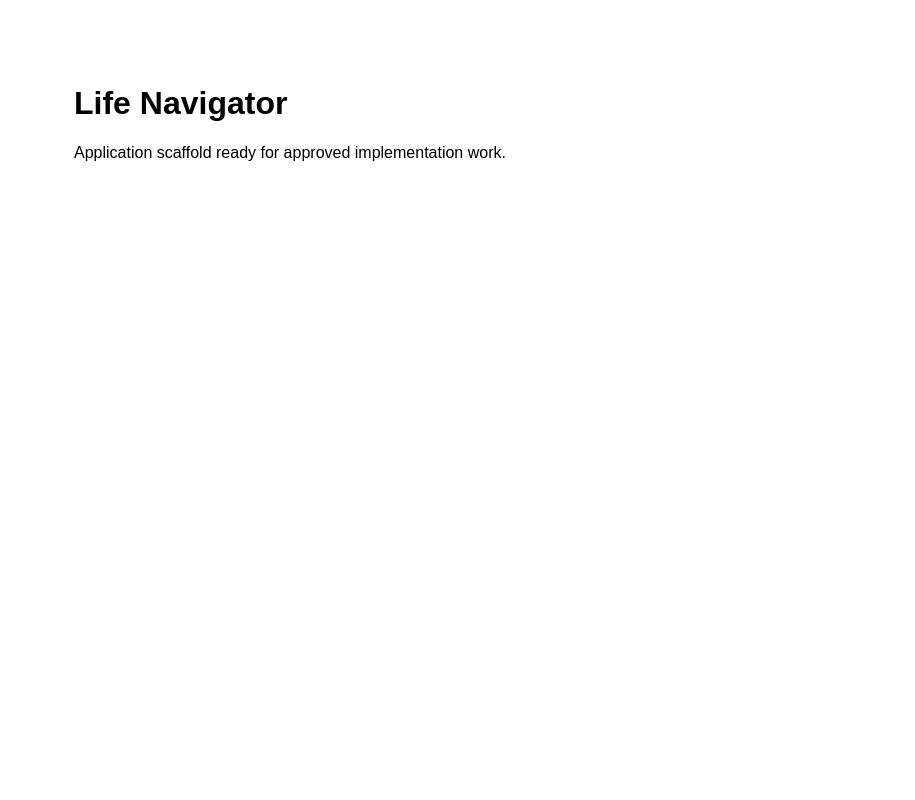
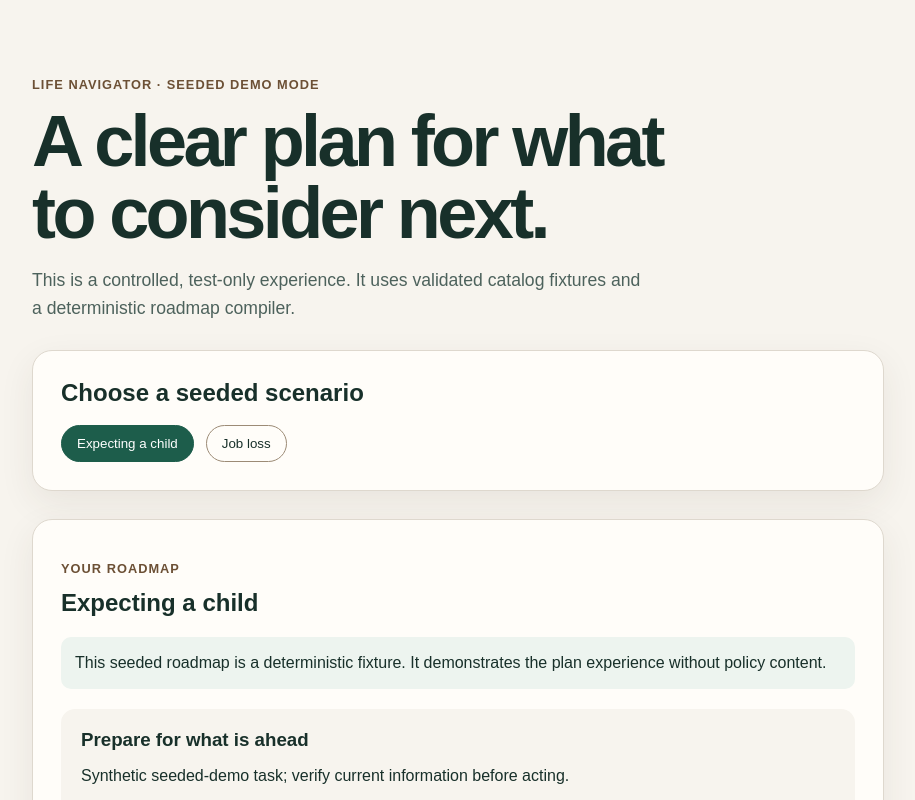
Before and after one commit to personal-alex/openai-hackathon, a Next.js app: page / in a window 1280 px wide. Shown: the top 800 px of the page, without its empty margins (182-1097 px from the left). Built offline with nearby package versions, Linux system fonts and the light colour scheme.

Commit message:
feat: add structured seeded roadmap shell

```diff
--- a/src/app/globals.css
+++ b/src/app/globals.css
@@ -1,14 +1,7 @@
-:root {
-  color-scheme: light;
-  font-family: Arial, Helvetica, sans-serif;
-}
-
-body {
-  margin: 0;
-}
-
-main {
-  max-width: 48rem;
-  margin: 0 auto;
-  padding: 4rem 1.5rem;
-}
+:root { color: #18302a; background: #f7f4ee; font-family: Arial, Helvetica, sans-serif; }
+* { box-sizing: border-box; }
+body { margin: 0; }
+.shell { max-width: 900px; margin: 0 auto; padding: 64px 24px; }
+h1 { max-width: 700px; margin: 8px 0 16px; font-size: clamp(2.25rem, 6vw, 4.5rem); letter-spacing: -.05em; line-height: 1; }
+h2 { margin: 0; font-size: 1.5rem; }.lede { max-width: 620px; color: #4d625c; font-size: 1.1rem; line-height: 1.6; }.eyebrow { color: #6c5035; font-size: .8rem; font-weight: 700; letter-spacing: .08em; text-transform: uppercase; }
+.panel { margin-top: 28px; padding: 28px; border: 1px solid #ded8ce; border-radius: 20px; background: #fffdf9; box-shadow: 0 12px 35px #3d342214; }.scenario-list { display: flex; flex-wrap: wrap; gap: 12px; margin-top: 18px; }button { border: 1px solid #9c8b76; border-radius: 999px; padding: 10px 15px; background: transparent; color: inherit; cursor: pointer; }button[aria-pressed="true"] { border-color: #1d5d4b; background: #1d5d4b; color: white; }.notice { margin: 20px 0; padding: 14px; border-radius: 10px; background: #edf4ef; line-height: 1.5; }ol { display: grid; gap: 14px; padding: 0; list-style: none; }li { padding: 20px; border-radius: 14px; background: #f7f4ee; }h3 { margin: 0; }dl { display: flex; flex-wrap: wrap; gap: 16px; }dt { color: #6c5035; font-size: .8rem; font-weight: 700; text-transform: uppercase; }dd { margin: 3px 0 0; }footer { margin-top: 28px; color: #4d625c; font-size: .9rem; line-height: 1.5; }
--- a/src/app/page.tsx
+++ b/src/app/page.tsx
@@ -1,8 +1,33 @@
+"use client";
+
+import { useMemo, useState } from "react";
+import { compileRoadmap } from "@/roadmap-compiler";
+import { seededScenarios } from "@/test-fixtures/seeded-scenarios";
+
 export default function Home() {
+  const [scenarioId, setScenarioId] = useState(seededScenarios[0].id);
+  const scenario = seededScenarios.find((item) => item.id === scenarioId) ?? seededScenarios[0];
+  const roadmap = useMemo(() => compileRoadmap(scenario.pack, scenario.context), [scenario]);
+
   return (
-    <main>
-      <h1>Life Navigator</h1>
-      <p>Application scaffold ready for approved implementation work.</p>
+    <main className="shell">
+      <header>
+        <p className="eyebrow">Life Navigator · seeded demo mode</p>
+        <h1>A clear plan for what to consider next.</h1>
+        <p className="lede">This is a controlled, test-only experience. It uses validated catalog fixtures and a deterministic roadmap compiler.</p>
+      </header>
+      <section aria-labelledby="scenario-heading" className="panel">
+        <h2 id="scenario-heading">Choose a seeded scenario</h2>
+        <div className="scenario-list">
+          {seededScenarios.map((item) => <button key={item.id} type="button" aria-pressed={item.id === scenario.id} onClick={() => setScenarioId(item.id)}>{item.label}</button>)}
+        </div>
+      </section>
+      <section aria-labelledby="roadmap-heading" className="panel roadmap">
+        <div><p className="eyebrow">Your roadmap</p><h2 id="roadmap-heading">{scenario.label}</h2></div>
+        <p className="notice">{scenario.explanation}</p>
+        <ol>{roadmap.steps.map((task) => <li key={task.id}><h3>{task.title}</h3><p>{task.actionSummary}</p><dl><div><dt>Timing</dt><dd>{task.timing.labelKey}</dd></div><div><dt>Why it appears</dt><dd>{task.rationale}</dd></div><div><dt>Status</dt><dd>{task.verificationLabel}</dd></div></dl></li>)}</ol>
+      </section>
+      <footer>General planning support only. Verify current information with an appropriate reviewed source before acting.</footer>
     </main>
   );
 }
--- /dev/null
+++ b/src/test-fixtures/seeded-scenarios.ts
@@ -0,0 +1,17 @@
+import type { EventPack, UserContext } from "@/domain-contracts";
+
+function fixturePack(id: "expecting_child" | "job_loss"): EventPack {
+  const taskId = id === "expecting_child" ? "fixture_prepare" : "fixture_next_step";
+  return {
+    id, version: "seeded-v1", jurisdiction: "IL", metadata: { title: "Synthetic fixture" },
+    facts: [], questions: [],
+    sourceCards: [{ id: "fixture_source", publisher: "Fixture publisher", canonicalUrl: "https://example.invalid/fixture", reviewedOn: "2026-07-15", reviewer: "Fixture reviewer", disposition: "approved", scope: "Test-only", supportedClaimSummary: "No real claim." }],
+    tasks: [{ id: taskId, title: id === "expecting_child" ? "Prepare for what is ahead" : "Map your next steps", actionSummary: "Synthetic seeded-demo task; verify current information before acting.", priority: 1, timing: { kind: "general", labelKey: "timing.general" }, rationaleKey: "seeded.task", sourceIds: ["fixture_source"], verificationLabel: "Verification required", dependsOn: [] }],
+    baseTaskIds: [taskId], rules: [], safety: { disclaimerKey: "seeded.disclaimer", externalLinkNoticeKey: "seeded.external" }, demoScenarios: []
+  };
+}
+
+export const seededScenarios: Array<{ id: "expecting_child" | "job_loss"; label: string; context: UserContext; pack: EventPack; explanation: string }> = [
+  { id: "expecting_child", label: "Expecting a child", context: { facts: {} }, pack: fixturePack("expecting_child"), explanation: "This seeded roadmap is a deterministic fixture. It demonstrates the plan experience without policy content." },
+  { id: "job_loss", label: "Job loss", context: { facts: {} }, pack: fixturePack("job_loss"), explanation: "This seeded roadmap is a deterministic fixture. It demonstrates a separate event through the same engine." }
+];
```
Also changed, not shown: 4 other files (tests, documents, lock files or other folders).
